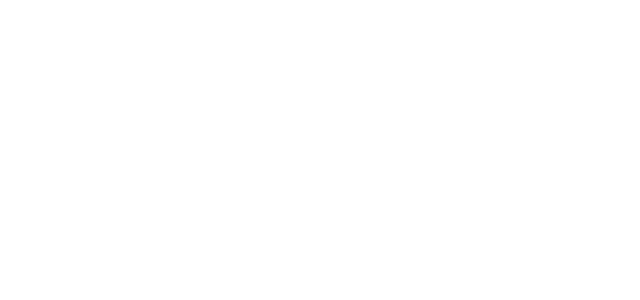
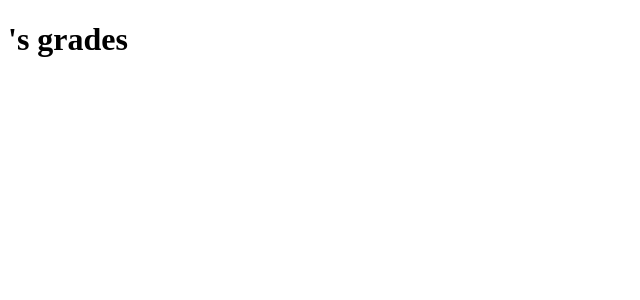
Before and after one commit to DavidEspinoG/school_frontend, a React (Create React App) app: page /MyGrades in a window 1280 px wide. Before the commit this address had no page. Shown: the top 300 px of the page, without its empty margins (0-640 px from the left). Built offline with nearby package versions, Linux system fonts and the light colour scheme.

Commit message:
Add my grades context

```diff
--- a/src/App.js
+++ b/src/App.js
@@ -2,6 +2,7 @@ import { Routes, Route } from 'react-router-dom';
 import Home from './routes/Home';
 import StudentLogin from './routes/StudentLogin';
 import AdminLogin from './routes/AdminLogin';
+import MyGrades from './routes/MyGrades';
 
 function App() {
   return (
@@ -10,6 +11,7 @@ function App() {
         <Route path="/" element={<Home/>} />
         <Route path="StudentLogin" element={<StudentLogin/>}/>
         <Route path="AdminLogin" element={<AdminLogin/>}/>
+        <Route path="MyGrades" element={<MyGrades/>}/>
       </Routes>
     </>
   );
--- a/src/components/MyCourses.js
+++ b/src/components/MyCourses.js
@@ -3,11 +3,13 @@ import { useEffect } from "react";
 import { useDispatch } from "react-redux";
 import { fetchStudentCourses } from "../redux/courses/coursesSlice";
 import { fetchCurrentCourse } from "../redux/courses/coursesSlice";
+import { useNavigate } from "react-router-dom";
 
 const MyCourses = () => {
+  const navigate = useNavigate();
   const studentLogged = useSelector(state => state.login.studentLogged);
   const courses = useSelector(state => state.courses.courses);
-  const currentStudentId = useSelector(state => state.login.currentStudent.id)
+  const currentStudentId = useSelector(state => state.login.currentStudent.id);
   const dispatch = useDispatch();
   useEffect(() => {
     if(studentLogged) {
@@ -24,7 +26,10 @@ const MyCourses = () => {
             <div key={element.id}>
               <p>{element.name}</p>
               <button
-                onClick={() => dispatch(fetchCurrentCourse(element.id))}
+                onClick={() => {
+                  dispatch(fetchCurrentCourse(element.id));
+                  navigate('/MyGrades');
+                }}
               >
                 See my grades
               </button>
--- a/src/routes/MyGrades.js
+++ b/src/routes/MyGrades.js
@@ -1,6 +1,9 @@
+import { useSelector } from "react-redux";
+
 const MyGrades = () => {
+  const courseName = useSelector(state => state.courses.currentCourse.name)
   return (
-    <h1>This course's grades</h1>
+    <h1>{courseName}'s grades</h1>
   )
 };
 
```
